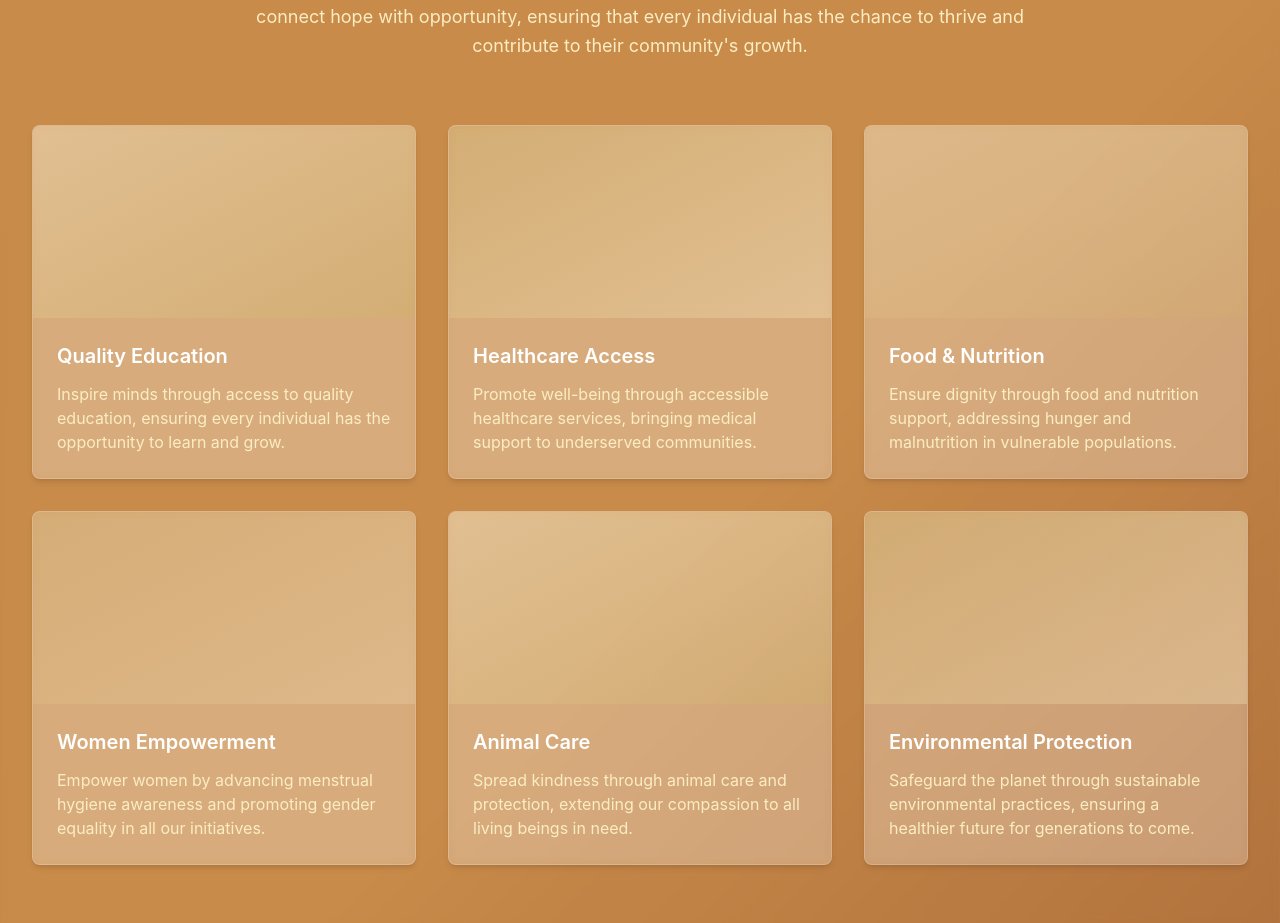
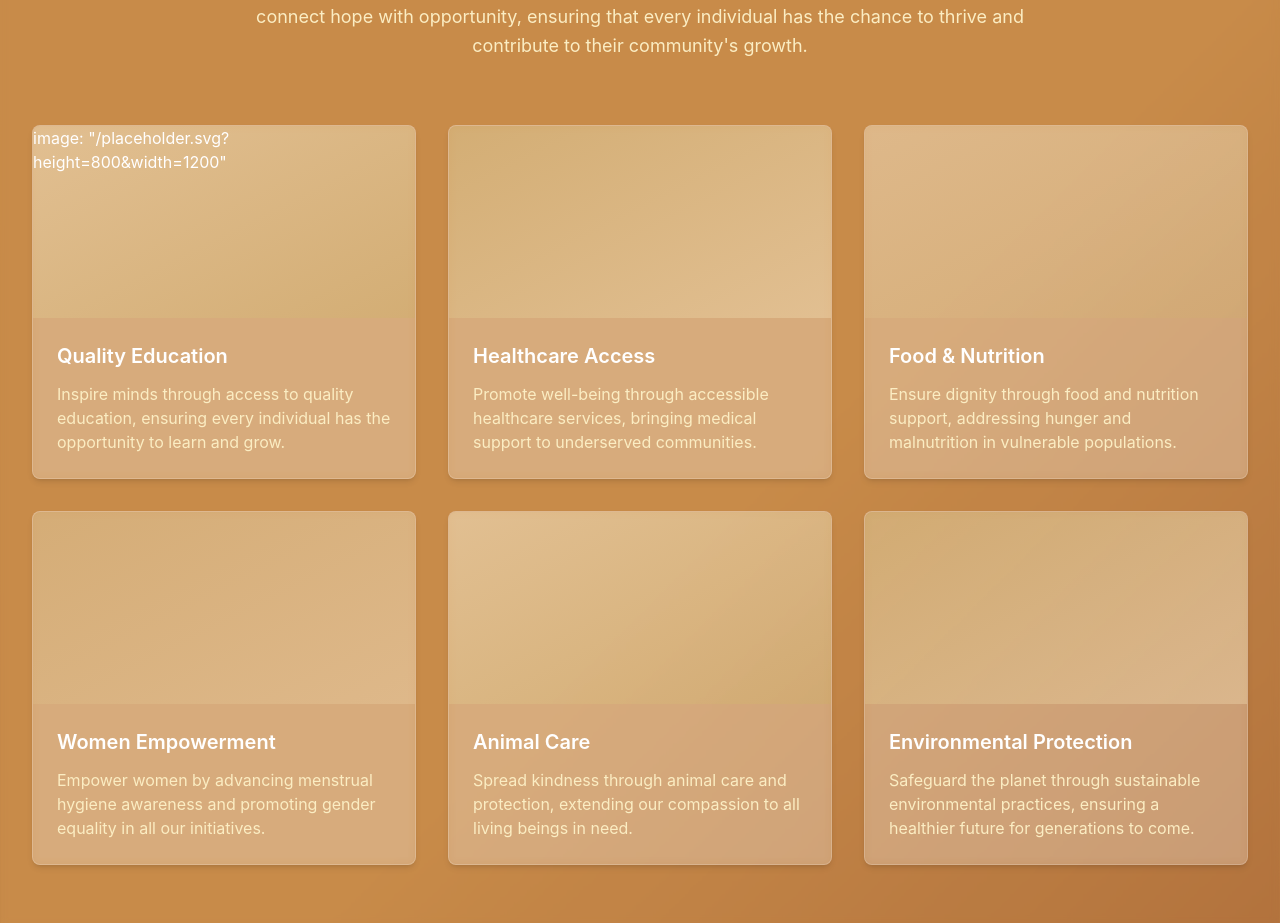
Before and after one commit to anandrajchopra73/Sewasathi-Sahyog-foundation, a Next.js app: page / in a window 1280 px wide. Shown: the part 2362-3285 px from the top of the page. Built offline with nearby package versions, Linux system fonts and the light colour scheme.

Commit message:
chore: sync main changes to helping-hand-foundation
Co-authored-by: null <124714474+anandrajchopra73@users.noreply.github.com>

```diff
--- a/components/about.js
+++ b/components/about.js
@@ -109,7 +109,9 @@ export default function About() {
           {/* Mission Cards */}
           <div className="grid md:grid-cols-2 lg:grid-cols-3 gap-8">
             <div className="bg-white/20 backdrop-blur-sm rounded-lg shadow-md overflow-hidden hover:shadow-lg transition-shadow duration-200 border border-white/20">
-              <div className="h-48 bg-gradient-to-br from-egg-nog/30 to-mustard/30"></div>
+              <div className="h-48 bg-gradient-to-br from-egg-nog/30 to-mustard/30">
+              image: "/placeholder.svg?height=800&width=1200"
+              </div>
               <div className="p-6">
                 <h3 className="text-xl font-semibold text-white mb-3">Quality Education</h3>
                 <p className="text-egg-nog">
```
